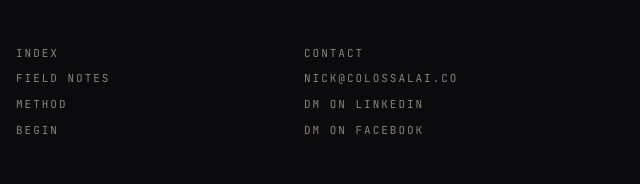
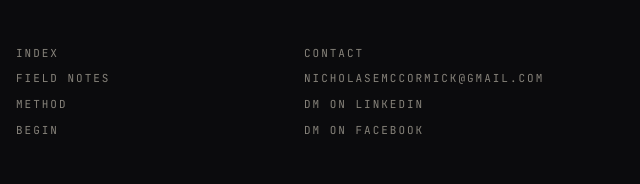
Before and after one commit to nicholasemccormick/colossal-ai-consulting, a plain HTML site: page colossal_index.html in a window 1280 px wide. Shown: the part 5483-5667 px from the top of the page, 640-1280 px from the left. Drawn offline with Linux system fonts and the light colour scheme.

Commit message:
Update colossal_index.html

```diff
--- a/colossal_index.html
+++ b/colossal_index.html
@@ -835,7 +835,7 @@
       new clients a quarter<span class="accent">.</span>
     </div>
     <div class="cta-buttons">
-      <a href="mailto:nick@colossalai.co" class="btn-primary">Request an Assessment →</a>
+      <a href="mailto:nicholasemccormick@gmail.com" class="btn-primary">Request an Assessment →</a>
       <a href="#practice" class="btn-ghost">See the Practice</a>
     </div>
   </section>
@@ -864,7 +864,7 @@
     </div>
     <div class="mono-col">
       <span class="col-head">Contact</span>
-      <a href="mailto:nick@colossalai.co">nick@colossalai.co</a>
+      <a href="mailto:nicholasemccormick@gmail.com">nicholasemccormick@gmail.com</a>
       <span>DM on LinkedIn</span>
       <span>DM on Facebook</span>
     </div>
```
